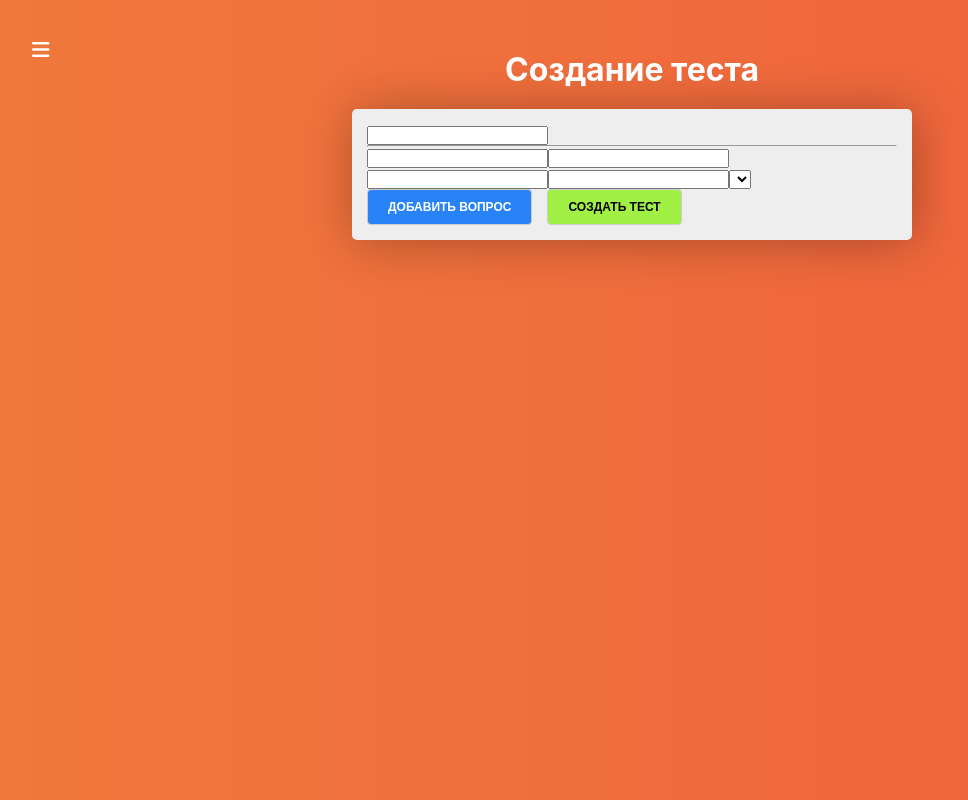
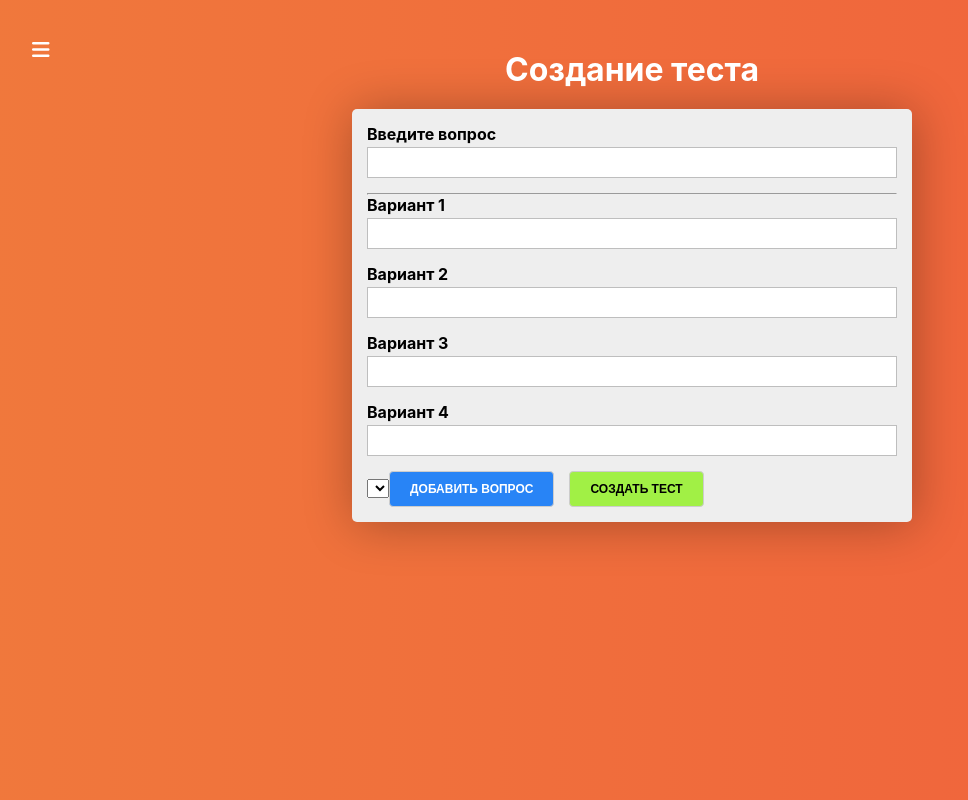
Before and after one commit to sadigzade/react-quiz, a React (Create React App) app: page /quiz-creator in a window 1280 px wide. Shown: the whole page, without its empty margins (8-976 px from the left). Built offline with nearby package versions, Linux system fonts and the light colour scheme.

Commit message:
Creating controls

```diff
--- a/src/containers/QuizCreator/QuizCreator.jsx
+++ b/src/containers/QuizCreator/QuizCreator.jsx
@@ -1,10 +1,50 @@
 import React, { Component } from 'react';
 
 import Button from '../../components/UI/Button/Button';
+import Input from '../../components/UI/Input/Input';
+import Auxiliary from '../../hoc/Auxiliary/Auxiliary';
+
+import { createControl } from '../../form/formFramework';
 
 import classes from './QuizCreator.module.scss';
 
+function createOptionControl(index) {
+  return createControl(
+    {
+      id: index,
+      label: `Вариант ${index}`,
+      errorMessage: 'Значение не может быть пустым',
+    },
+    {
+      required: true,
+    },
+  );
+}
+
+function createFormControls() {
+  return {
+    question: createControl(
+      {
+        label: 'Введите вопрос',
+        errorMessage: 'Вопрос не может быть пустым',
+      },
+      {
+        required: true,
+      },
+    ),
+    option1: createOptionControl(1),
+    option2: createOptionControl(2),
+    option3: createOptionControl(3),
+    option4: createOptionControl(4),
+  };
+}
+
 class QuizCreator extends Component {
+  state = {
+    quiz: [],
+    formControls: createFormControls(),
+  };
+
   onSubmitHandler = (e) => {
     e.preventDefault();
   };
@@ -13,18 +53,37 @@ class QuizCreator extends Component {
 
   handleCreateQuiz = () => {};
 
+  handleChange = (value, controlName) => {};
+
+  renderControls = () => {
+    return Object.keys(this.state.formControls).map((controlName, index) => {
+      const control = this.state.formControls[controlName];
+
+      return (
+        <Auxiliary key={controlName + index}>
+          <Input
+            key={index}
+            label={control.label}
+            value={control.value}
+            valid={control.valid}
+            shouldValidate={!!control.validation}
+            touched={control.touched}
+            errorMessage={control.errorMessage}
+            onChange={(event) => this.handleChange(event.target.value, controlName)}
+          />
+          {index === 0 ? <hr /> : null}
+        </Auxiliary>
+      );
+    });
+  };
+
   render() {
     return (
       <div className={classes.QuizCreator}>
         <div>
           <h1>Создание теста</h1>
           <form onSubmit={this.onSubmitHandler}>
-            <input type="text" />
-            <hr />
-            <input type="text" />
-            <input type="text" />
-            <input type="text" />
-            <input type="text" />
+            {this.renderControls()}
 
             <select></select>
             <Button type="primary" onClick={this.handleAddQuestion}>
--- /dev/null
+++ b/src/form/formFramework.js
@@ -0,0 +1,9 @@
+export function createControl(config, validation) {
+  return {
+    ...config,
+    validation,
+    valid: !validation,
+    touched: false,
+    value: '',
+  };
+}
--- /dev/null
+++ b/src/hoc/Auxiliary/Auxiliary.jsx
@@ -0,0 +1,3 @@
+const Auxiliary = (props) => props.children;
+
+export default Auxiliary;
```
